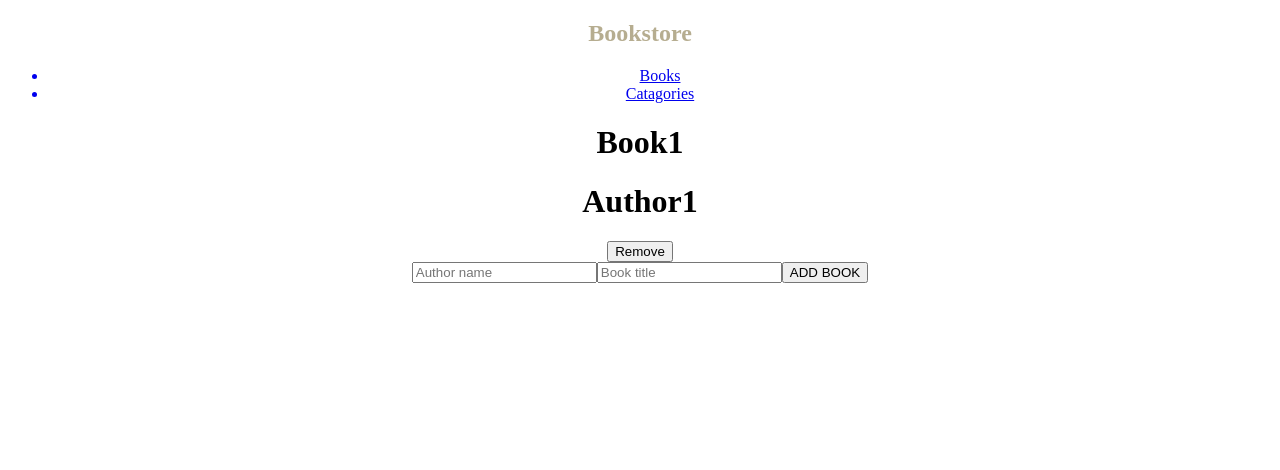
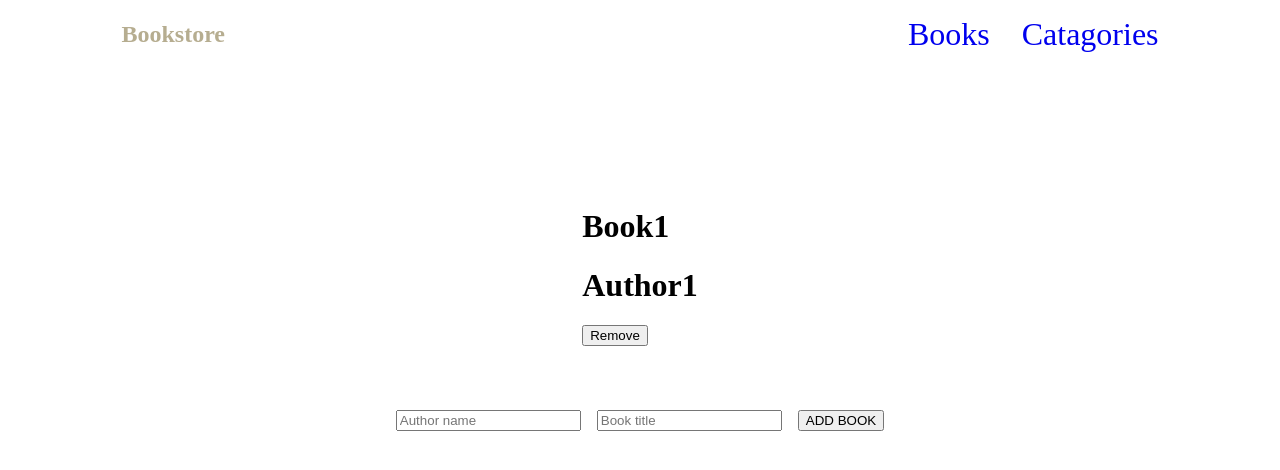
Before and after one commit to chukwuebukaVictor/book-store, a React (Create React App) app: page / in a window 1280 px wide. Shown: the top 470 px of the page. Built offline with nearby package versions, Linux system fonts and the light colour scheme; the HTML template or start-up script is replaced by a standard one.

Commit message:
Add styles to the book-store

```diff
--- a/package.json
+++ b/package.json
@@ -8,6 +8,7 @@
     "@testing-library/user-event": "^13.5.0",
     "react": "^18.0.0",
     "react-dom": "^18.0.0",
+    "react-router-dom": "^6.3.0",
     "react-scripts": "5.0.0",
     "web-vitals": "^2.1.4"
   },
--- a/src/App.css
+++ b/src/App.css
@@ -1,38 +1,51 @@
-.App {
-  text-align: center;
+body {
+  margin: 0;
 }
 
-.App-logo {
-  height: 40vmin;
-  pointer-events: none;
+li,
+a {
+  text-decoration: none;
+  font-size: 2rem;
 }
 
-@media (prefers-reduced-motion: no-preference) {
-  .App-logo {
-    animation: App-logo-spin infinite 20s linear;
-  }
+nav {
+  display: flex;
+  justify-content: space-around;
+  align-items: center;
+  padding: 0 5rem;
+  gap: 35rem;
 }
 
-.App-header {
-  background-color: #282c34;
-  min-height: 100vh;
+.nav_links {
+  display: flex;
+  list-style: none;
+  justify-content: space-between;
+  gap: 2rem;
+}
+
+.catagories {
+  display: flex;
+  align-items: center;
+  justify-content: center;
+  height: 20rem;
+}
+
+.status_button {
+  height: 3rem;
+  font-size: larger;
+}
+
+.books_container {
   display: flex;
   flex-direction: column;
+  justify-content: center;
   align-items: center;
-  justify-content: center;
-  font-size: calc(10px + 2vmin);
-  color: white;
+  gap: 1rem;
+  height: 30rem;
 }
 
-.App-link {
-  color: #61dafb;
+.add_book {
+  display: flex;
+  gap: 1rem;
+  margin-top: 3rem;
 }
-
-@keyframes App-logo-spin {
-  from {
-    transform: rotate(0deg);
-  }
-  to {
-    transform: rotate(360deg);
-  }
-}
--- a/src/App.js
+++ b/src/App.js
@@ -1,7 +1,7 @@
 import React from 'react';
 import { BrowserRouter as Router, Routes, Route } from 'react-router-dom';
 import Books from './components/Books';
-import Catagories from './components/Catagories';
+import Catagories from './components/Categories';
 import Navbar from './components/Navbar';
 import './App.css';
 
```
Also changed, not shown: 1 other file (tests, documents, lock files or other folders).
